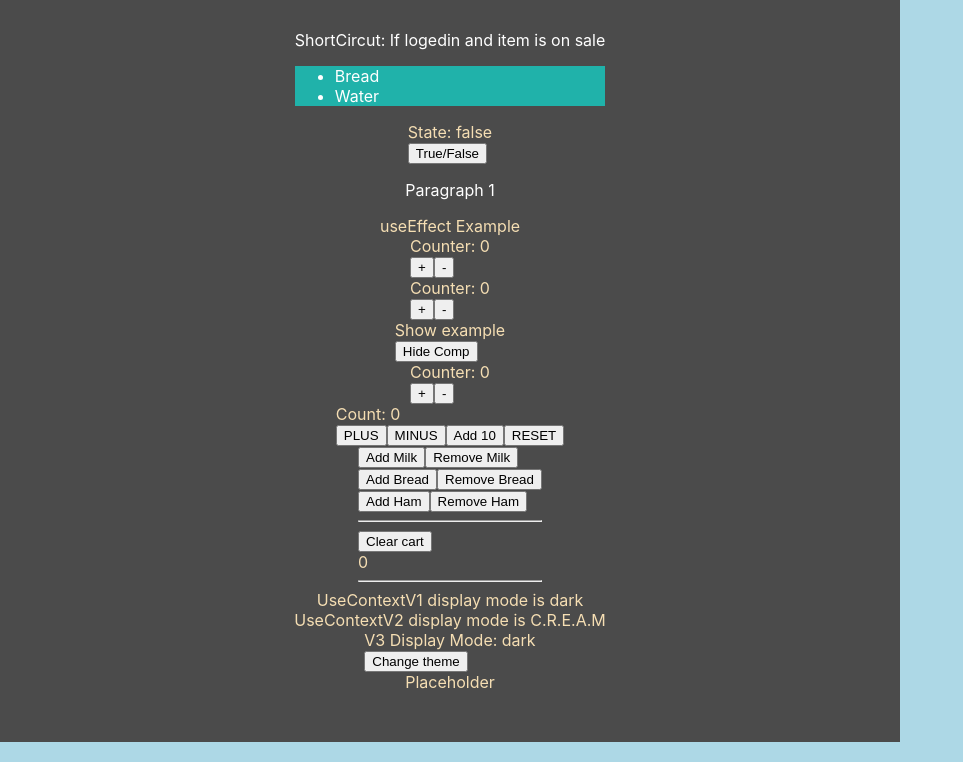
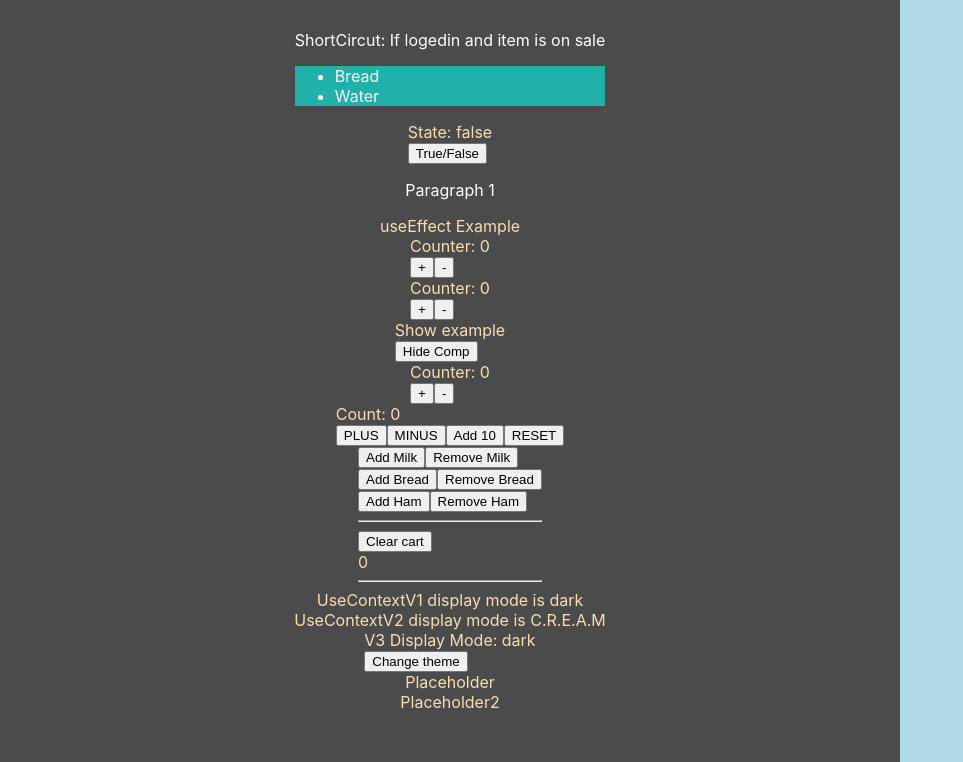
Before and after one commit to NatuRal3/feu2-frameworks, a React (Create React App) app in the folder m-f-a/: page / in a window 1280 px wide. Shown: the part 861-1623 px from the top of the page, without its empty margins (0-963 px from the left). Built offline with nearby package versions, Linux system fonts and the light colour scheme.

Commit message:
doing more tomorrow

```diff
--- a/m-f-a/src/App.js
+++ b/m-f-a/src/App.js
@@ -54,6 +54,7 @@ function App() {
       {/* <ZustandV1 /> */}
       {/* <ZustandV2 /> */}
       <div>Placeholder</div>
+      <div>Placeholder2</div>
     </div>
   );
 }
```
